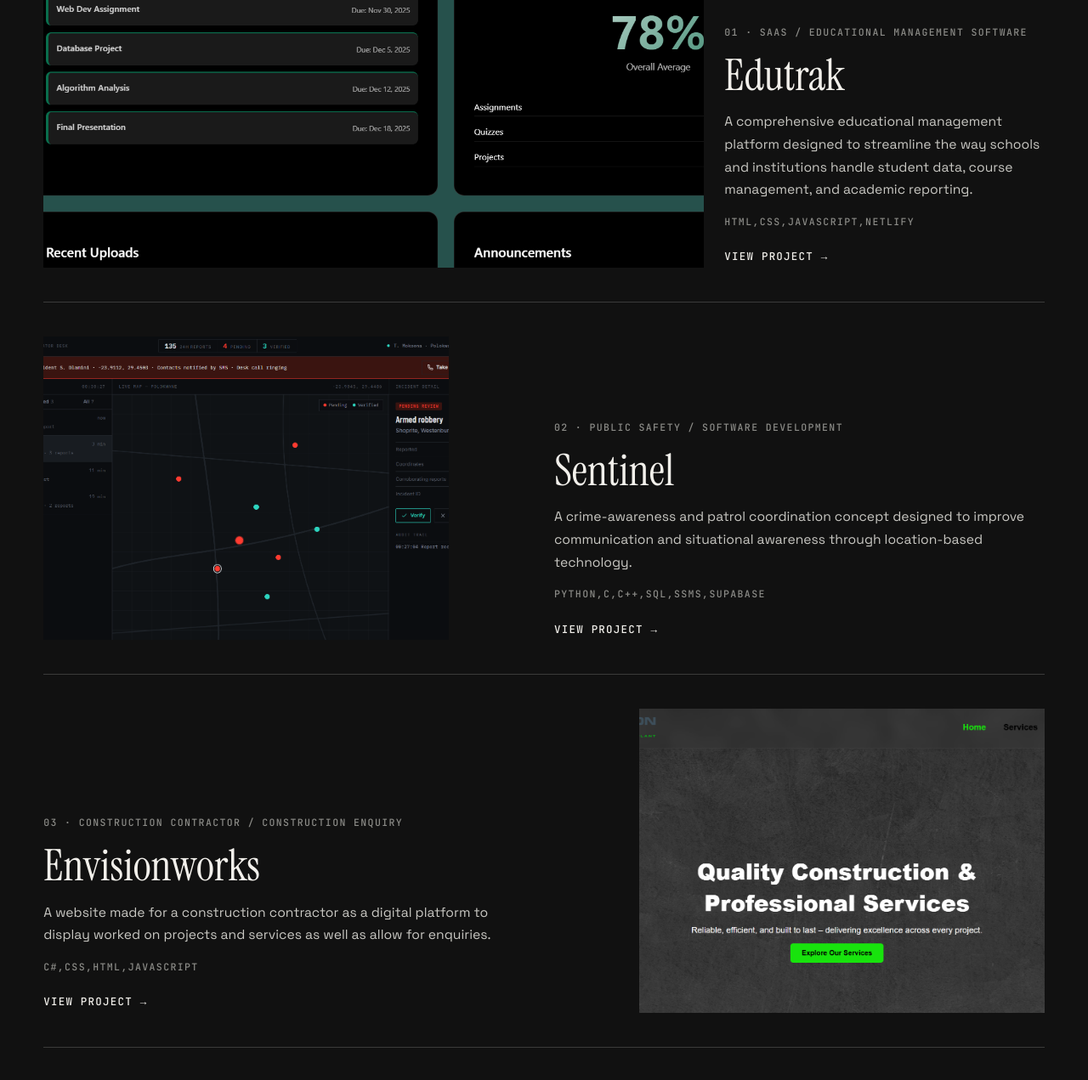
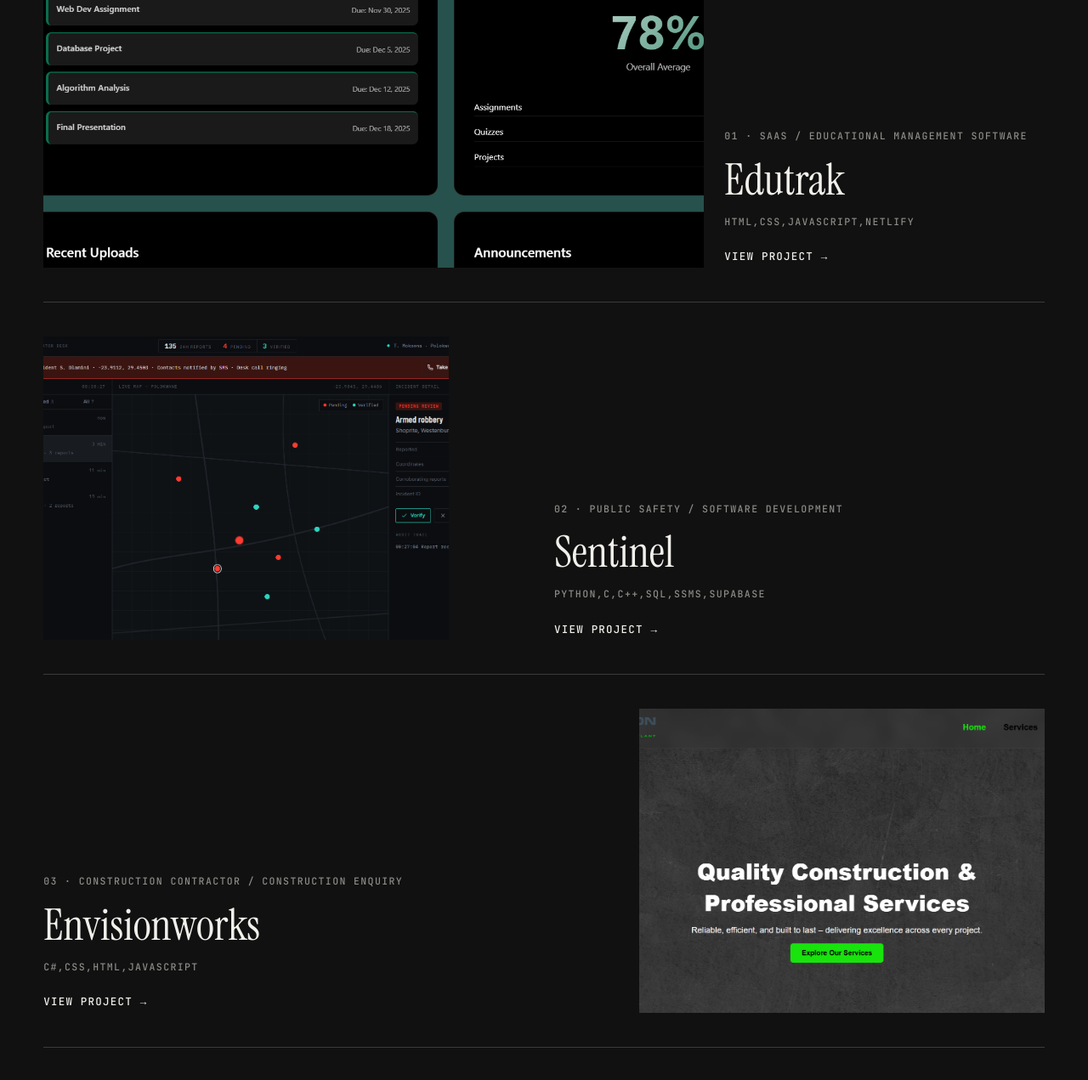
Before and after one commit to Snoluthando/Portfolio, a plain HTML site: page index.html in a window 1280 px wide. Shown: the part 1440-2711 px from the top of the page at 85% size. Drawn offline with Linux system fonts and the light colour scheme.

Commit message:
Selected work section: decluttered project overviews

```diff
--- a/index.html
+++ b/index.html
@@ -40,7 +40,6 @@
   <a href="https://github.com/Snoluthando/Edutrak" target="_blank" rel="noopener noreferrer" class="project__link" aria-label="View Edutrak on GitHub">
     <div class="project__media"><img src="assets/Edutrak.png" alt="Edutrak interface preview (placeholder)" loading="lazy"></div>
     <div class="project__body"><span class="label">01 · SaaS / Educational Management Software</span><h3>Edutrak</h3>
-    <p>A comprehensive educational management platform designed to streamline the way schools and institutions handle student data, course management, and academic reporting.</p>
     <p class="label stack" data-stack>HTML,CSS,JAVASCRIPT,NETLIFY</p><span class="view">View project <i>→</i></span></div>
   </a>
 </article>
@@ -49,7 +48,6 @@
   <a href="https://github.com/Snoluthando/Sentinel" target="_blank" rel="noopener noreferrer" class="project__link" aria-label="View Sentinel on GitHub">
     <div class="project__media"><img src="assets/Sentinel.png" alt="Sentinel interface preview (placeholder)" loading="lazy"></div>
     <div class="project__body"><span class="label">02 · Public Safety / Software Development</span><h3>Sentinel</h3>
-    <p>A crime-awareness and patrol coordination concept designed to improve communication and situational awareness through location-based technology.</p>
     <p class="label stack">Python,C,C++,SQL,SSMS,SUPABASE</p><span class="view">View project <i>→</i></span></div>
   </a>
 </article>
@@ -58,7 +56,6 @@
   <a href="https://github.com/Snoluthando/Envision-works-South-Africa" target="_blank" rel="noopener noreferrer" class="project__link" aria-label="View Envisionworks on GitHub">
     <div class="project__media"><img src="assets/Envisionworks.png" alt="Envisionworks interface preview (placeholder)" loading="lazy"></div>
     <div class="project__body"><span class="label">03 · Construction Contractor / Construction enquiry</span><h3>Envisionworks</h3>
-    <p>A website made for a construction contractor as a digital platform to display worked on projects and services as well as allow for enquiries.</p>
     <p class="label stack">C#,CSS,HTML,JavaScript</p><span class="view">View project <i>→</i></span></div>
   </a>
 </article>
@@ -67,7 +64,6 @@
   <a href="https://github.com/Snoluthando/WeBuyApple" target="_blank" rel="noopener noreferrer" class="project__link" aria-label="View WebuyApple on GitHub">
     <div class="project__media"><img src="assets/Webuyapple.png" alt="WebuyApple interface preview (placeholder)" loading="lazy"></div>
     <div class="project__body"><span class="label">04 · E-Commerce / Online Store</span><h3>WebuyApple</h3>
-    <p>A simple online store for purchasing secondhand refurbished Apple products.</p>
     <p class="label stack">HTML,CSS,JavaScript</p><span class="view">View project <i>→</i></span></div>
   </a>
 </article>
```
